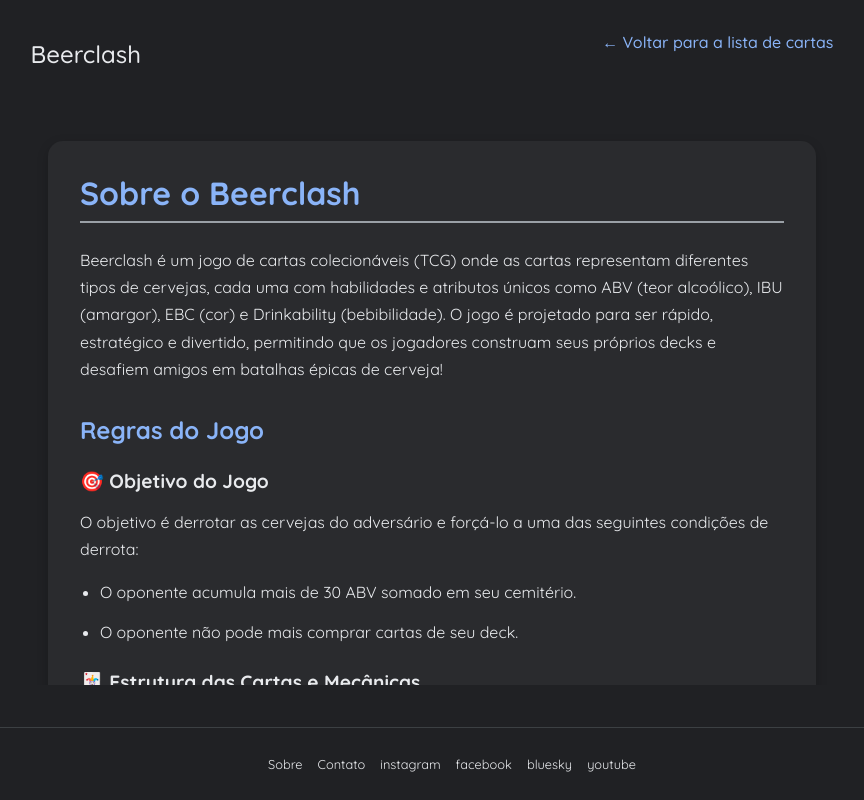
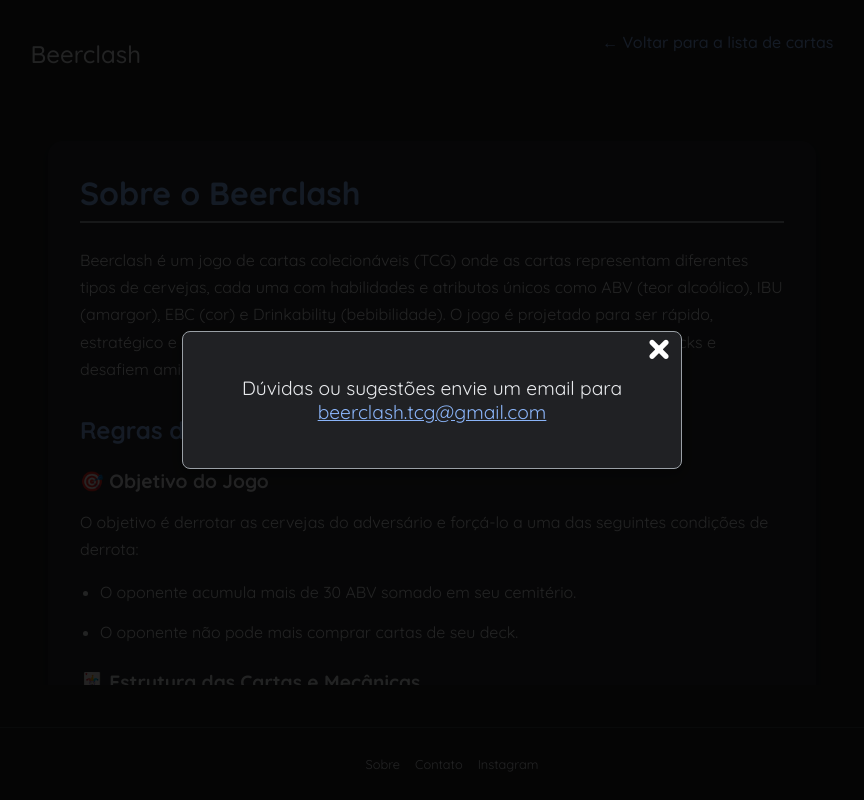
Before and after one commit to sanchobueno/beerclashhomepage, a plain HTML site: page sobre.html in a window 1280 px wide. Both pictures are taken after a click on the link "Contato". Shown: the whole page, without its empty margins (208-1072 px from the left). Drawn offline with Linux system fonts and the light colour scheme.

Commit message:
adicionado pagina do instagram e atualizado botão de dowload das cartas para abrir em nova aba

```diff
--- /dev/null
+++ b/main.js
@@ -0,0 +1,53 @@
+document.addEventListener('DOMContentLoaded', () => {
+    // Pega os elementos do DOM
+    const modal = document.getElementById("contactModal");
+    const contactLinks = document.querySelectorAll(".contact-link"); // Seleciona todos os links de contato
+    const closeBtn = document.querySelector("#contactModal .modal-close-button"); // Botão de fechar específico
+    const emailLink = document.getElementById("email-link");
+    const copyFeedback = document.getElementById("copy-feedback");
+
+    // Função para abrir o modal
+    const openModal = () => {
+        if (modal) {
+            modal.style.display = "flex"; // Usa flex para centralizar
+        }
+    };
+
+    // Função para fechar o modal
+    const closeModal = () => {
+        if (modal) {
+            modal.style.display = "none";
+            copyFeedback.style.display = "none"; // Esconde a mensagem de feedback
+        }
+    };
+
+    // Adiciona evento de clique para cada link de "Contato"
+    contactLinks.forEach(link => {
+        link.addEventListener("click", (e) => {
+            e.preventDefault(); // Previne o comportamento padrão do link
+            openModal();
+        });
+    });
+
+    // Evento para fechar o modal no botão 'x'
+    if (closeBtn) {
+        closeBtn.addEventListener("click", closeModal);
+    }
+
+    // Evento para fechar o modal ao clicar fora dele
+    if (modal) {
+        modal.addEventListener('click', (event) => {
+            // Se o clique foi no container do modal (o fundo), fecha o modal
+            if (event.target === modal) closeModal();
+        });
+    }
+
+    // Evento para copiar o e-mail
+    if (emailLink) {
+        emailLink.addEventListener("click", (e) => {
+            e.preventDefault();
+            navigator.clipboard.writeText(emailLink.textContent);
+            copyFeedback.style.display = "block"; // Mostra a mensagem "Email copiado!"
+        });
+    }
+});
--- a/sobre.html
+++ b/sobre.html
@@ -6,6 +6,7 @@
     <title>Sobre - Beerclash</title>
     <link rel="stylesheet" href="style.css">
     <link rel="stylesheet" href="sobre.css">
+    <script src="main.js" defer></script> <!-- Para a lógica do modal de contato -->
 </head>
 <body>
     <header>
@@ -77,12 +78,19 @@
     <footer class="footer">
         <ul class="footer-links">
             <li><a href="sobre.html">Sobre</a></li>
-            <li><a href="#">Contato</a></li>
-            <li><a href="#">instagram</a></li>
-            <li><a href="#">facebook</a></li>
-            <li><a href="#">bluesky</a></li>
-            <li><a href="#">youtube</a></li>
+            <li><a href="#" class="contact-link">Contato</a></li>
+            <li><a href="https://www.instagram.com/beerc_lashtcg/" target="_blank" rel="noopener noreferrer">Instagram</a></li>
         </ul>
     </footer>
+
+    <!-- Estrutura do Modal de Contato -->
+    <div id="contactModal" class="contact-modal-container">
+        <div class="contact-modal-content">
+            <span class="modal-close-button">&times;</span>
+            <p>Dúvidas ou sugestões envie um email para <a href="#" id="email-link">beerclash.tcg@gmail.com</a></p>
+            <span id="copy-feedback">Email copiado!</span>
+        </div>
+    </div>
+
 </body>
 </html>
--- a/style.css
+++ b/style.css
@@ -363,3 +363,47 @@ article a:hover {
 .modal-download-button:hover {
     transform: scale(1.05);
 }
+
+/* --- Estilos do Modal de Contato --- */
+
+.contact-modal-container {
+    display: none; /* Oculto por padrão */
+    position: fixed;
+    z-index: 1001; /* Acima do modal de imagem */
+    left: 0;
+    top: 0;
+    width: 100%;
+    height: 100%;
+    overflow: auto;
+    background-color: rgba(0,0,0,0.85);
+    justify-content: center;
+    align-items: center;
+}
+
+.contact-modal-content {
+    background-color: var(--bg-color);
+    margin: auto;
+    padding: 25px 30px;
+    border: 1px solid var(--tertiary-color);
+    width: 90%;
+    max-width: 500px;
+    border-radius: 8px;
+    position: relative;
+    text-align: center;
+    font-size: 1.2rem;
+    color: var(--secondary-color);
+    box-shadow: 0 4px 8px 0 rgba(0,0,0,0.2),0 6px 20px 0 rgba(0,0,0,0.19);
+}
+
+#email-link {
+    color: var(--primary-color);
+    text-decoration: underline;
+    cursor: pointer;
+}
+
+#copy-feedback {
+    display: none;
+    color: #69f0ae; /* Verde claro para feedback positivo */
+    margin-top: 15px;
+    font-size: 1rem;
+}
```
Also changed, not shown: index.html (+14 -7 lines).
